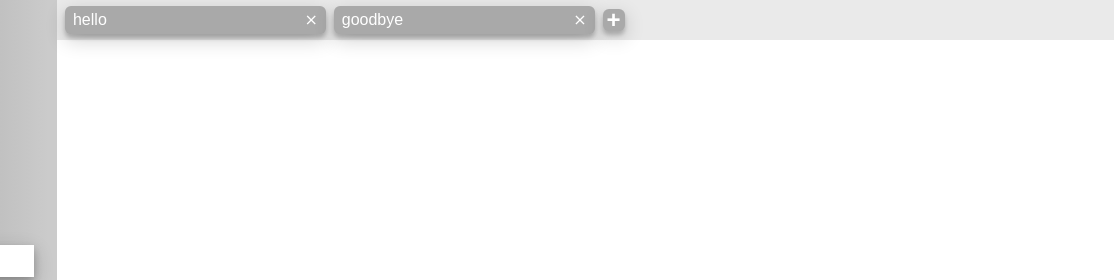
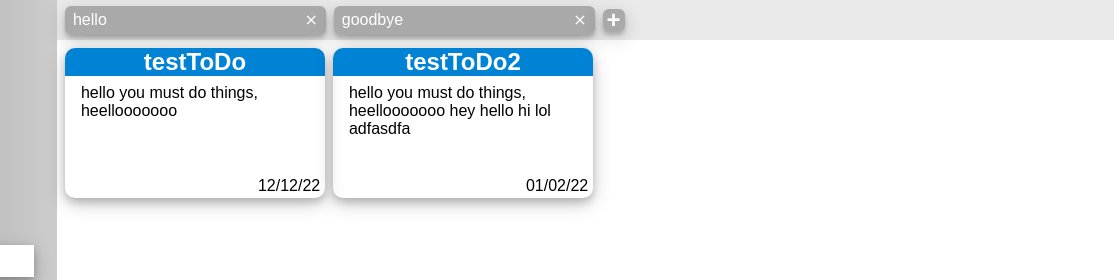
Before and after one commit to connorHashDash/todo, a website built with webpack: page src/index.html in a window 1280 px wide. Shown: the top 280 px of the page, 166-1280 px from the left. Built offline with nearby package versions, Linux system fonts and the light colour scheme.

Commit message:
basic styling of todo cards

```diff
--- a/src/index.js
+++ b/src/index.js
@@ -3,10 +3,18 @@ import './style.css'
 import {populateSideBar} from './leftbar.js'
 import {populateTopBar} from './topbar.js'
 import {tabMaker} from './topbar.js'
+import {toDoItem} from './todoCards.js'
 
 tabMaker('hello')
 tabMaker('goodbye')
 
+toDoItem('testToDo', `
+hello you must do things, heellooooooo
+`, '12/12/22')
+
+toDoItem('testToDo2', `
+hello you must do things, heellooooooo hey hello hi lol adfasdfa
+`, '01/02/22')
 
 let todooey = (() => {
   populateSideBar()
--- a/src/style.css
+++ b/src/style.css
@@ -98,7 +98,9 @@ html, body {
 }
 
 #display{
+  display: flex;
   width: 100%;
+
 }
 
 #leftsidenav {
@@ -229,3 +231,45 @@ input{
   cursor: pointer;
   box-shadow: none;
 }
+
+.toDoItem{
+  display: flex;
+  flex-direction: column;
+  justify-content: space-between;
+  width: 260px;
+  margin-top: .5rem;
+  margin-left: .5rem;
+  height: 150px;
+  border-radius: 10px;
+  box-shadow: 0 4px 8px 0 rgba(0, 0, 0, 0.2), 0 6px 20px 0 rgba(0, 0, 0, 0.19);
+  transition-duration: .3s;
+}
+
+.toDoItem:hover{
+  box-shadow:none;
+}
+
+.toDoName{
+  font-size: 1.5rem;
+  text-align: center;
+  font-weight: 800;
+  color: white;
+  background-color: #0082D5;
+  border-top-left-radius: 10px;
+  border-top-right-radius: 10px;
+}
+
+.descDiv{
+  height: 100%;
+}
+
+.toDoDesc{
+  margin-left: 1rem;
+  margin-top: .5rem;
+}
+
+.toDoDueDate{
+  margin-right: .3rem;
+  margin-bottom: .2rem;
+  text-align: end;
+}
--- a/src/todoCards.js
+++ b/src/todoCards.js
@@ -1,7 +1,49 @@
 import {elementFactory} from './ElementMaker.js'
 
-let toDoItem {
-  elementFactory('div', {
+let display = document.getElementById('display')
+
+let toDoItem = (name, desc, dueDate) => {
+  let toDoHolder = elementFactory('div', {
     className: 'toDoItem'
   })
+
+
+  let nameDiv = elementFactory('div', {
+    className: 'nameDiv'
+  })
+
+  let toDoName = elementFactory('p', {
+    className: 'toDoName',
+    innerHTML: name,
+  })
+
+  let descDiv= elementFactory('div', {
+    className: 'descDiv'
+  })
+
+  let toDoDesc = elementFactory('p', {
+    className: 'toDoDesc',
+    innerHTML: desc,
+  })
+
+  let dueDateDiv = elementFactory('div', {
+    className: 'dueDateDiv'
+  })
+
+  let toDoDueDate = elementFactory('p', {
+    className: 'toDoDueDate',
+    innerHTML: dueDate,
+  })
+
+  nameDiv.appendChild(toDoName)
+  descDiv.appendChild(toDoDesc)
+  dueDateDiv.appendChild(toDoDueDate)
+
+  toDoHolder.appendChild(nameDiv)
+  toDoHolder.appendChild(descDiv)
+  toDoHolder.appendChild(dueDateDiv)
+
+  display.appendChild(toDoHolder)
 }
+
+export {toDoItem}
```
Also changed, not shown: dist/main.js.
